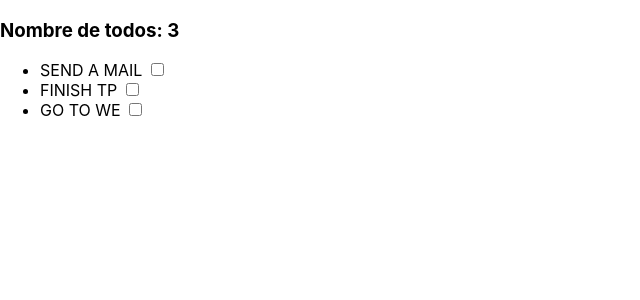
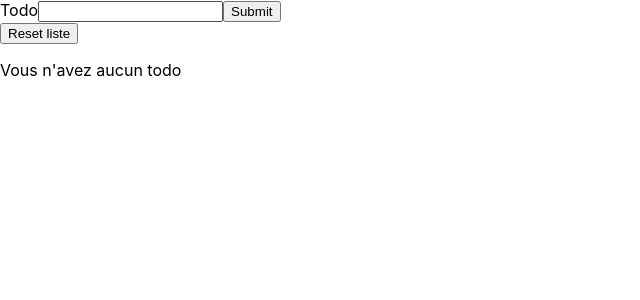
Before and after one commit to egraff91/TodoReact, a React (Create React App) app: page / in a window 1280 px wide. Shown: the top 300 px of the page, without its empty margins (0-640 px from the left). Built offline with nearby package versions, Linux system fonts and the light colour scheme.

Commit message:
add todo+reset list

```diff
--- a/src/App.js
+++ b/src/App.js
@@ -2,24 +2,14 @@ import React, { Component } from 'react';
 import ReactDOM from 'react-dom';
 import logo from './logo.svg';
 import './App.css';
-import {TodoList} from './TodoList';
+import {TodoContainer} from './TodoContainer';
+
 
 function App(){
 
-  const listTodos = [{
-    title: "Send a mail",
-    isDone: false
-  },
-{
-  title: "Finish TP",
-  isDone: false
-},
-{
-  title: "go to WE",
-  isDone: false
-}]
+
   return(
-     <TodoList todos={listTodos}/>
+    <TodoContainer/>
   );
 }
 
--- /dev/null
+++ b/src/TodoContainer.js
@@ -0,0 +1,71 @@
+import React from 'react';
+import { TodoForm } from './TodoForm';
+import { TodoList } from './TodoList';
+
+/*let listTodos = [{
+    title: "Send a mail",
+    isDone: false
+  },
+{
+  title: "Finish TP",
+  isDone: false
+},
+{
+  title: "go to WE",
+  isDone: false
+}]*/
+
+let listTodos = [];
+
+export class TodoContainer extends React.Component {
+    constructor(props) {
+        super(props);
+
+        this.state = {
+            listTodos: listTodos
+        }
+
+        this.handleChange = this.handleChange.bind(this);
+    }
+
+    handleChange(data) {
+        console.log("data ", data);
+        if(data){
+            listTodos.push({ title: data, isDone: false });
+        this.setState({
+            listTodos: listTodos
+        });
+        }else{
+            this.setState({
+                listTodos: ''
+            })
+        }
+
+
+
+
+    }
+
+    render() {
+        const listTodos = this.state.listTodos;
+        console.log(listTodos);
+        return (
+
+            <>
+                <TodoForm todo='' handlerFromParant={this.handleChange} />
+                {listTodos.length > 0 ? (
+
+
+                    <TodoList todos={this.state.listTodos} />
+
+                ) : (
+                        <p>Vous n'avez aucun todo</p>
+                    )}
+            </>
+
+
+
+
+        );
+    }
+}
--- /dev/null
+++ b/src/TodoForm.js
@@ -0,0 +1,53 @@
+import React from 'react';
+
+
+
+export class TodoForm extends React.Component{
+
+    constructor(props){
+        super(props);
+
+        this.state = {
+            todo: props.todo
+        }
+
+        this.handleChange = this.handleChange.bind(this);
+        this.handleSubmit = this.handleSubmit.bind(this);
+        this.resetClicked = this.resetClicked.bind(this);
+    }
+
+    handleChange(event){
+
+        this.setState({todo: event.target.value});
+
+    }
+
+    handleSubmit(event){
+
+        event.preventDefault();
+
+        this.props.handlerFromParant(this.state.todo);
+
+    }
+
+    resetClicked(){
+        console.log("cliqué");
+        this.props.handlerFromParant();
+    }
+
+    render(){
+        return (
+            <>
+            <form onSubmit={this.handleSubmit}>
+                <label>
+                    Todo
+                    <input type="text" name="todo" value={this.state.todo} onChange={this.handleChange}/>
+                </label>
+                <input type="submit" value="Submit" />
+            </form>
+            <button onClick={this.resetClicked}>Reset liste</button>
+            </>
+        )
+    }
+
+}
--- a/src/TodoList.js
+++ b/src/TodoList.js
@@ -8,8 +8,10 @@ export class TodoList extends React.Component{
 
     render(){
 
+        console.log("todos "+this.props.todos);
+
         const todolist = this.props.todos.map((todo)=>
-        <TodoItem title={todo.title} isDone={todo.isDone}/>
+        <TodoItem key={todo.title} title={todo.title} isDone={todo.isDone}/>
             )
         return(
             <>
```
